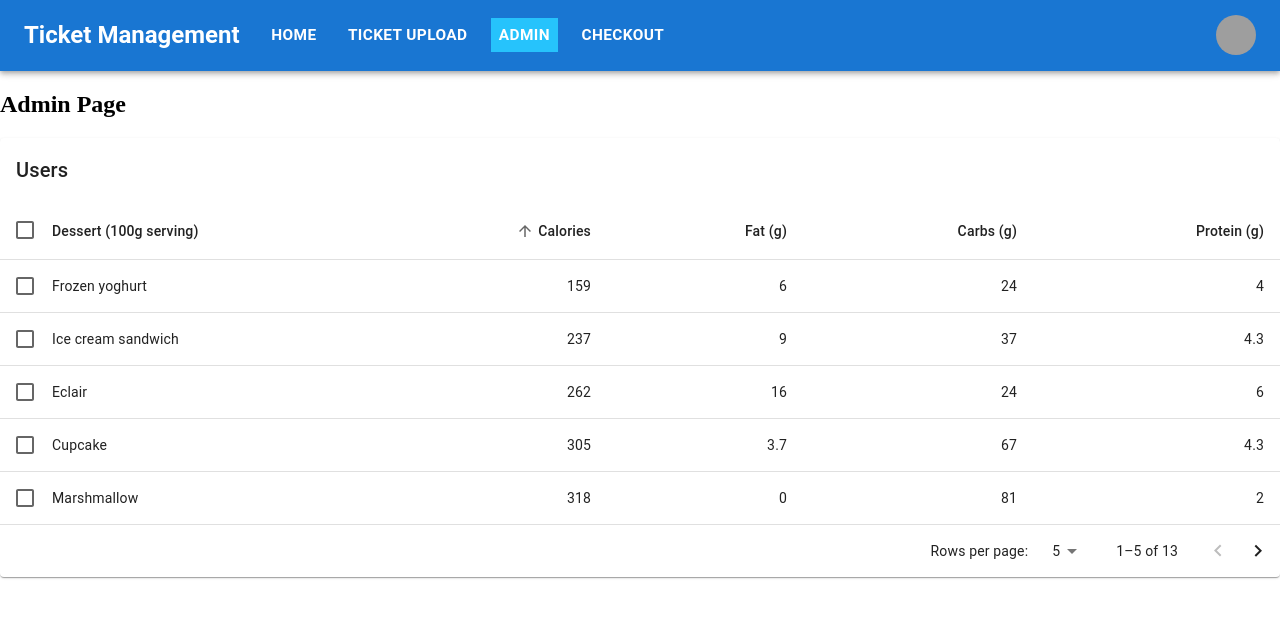
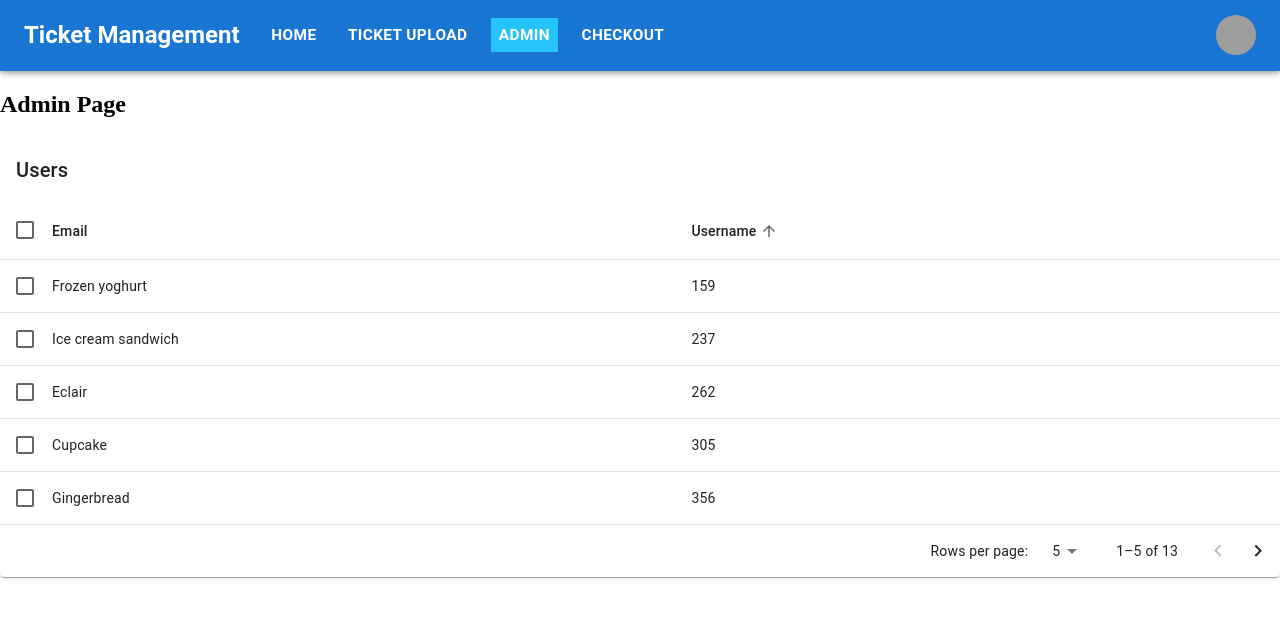
Before and after one commit to CS-4990-W24/Ticket-Management, a React (Vite) app in the folder app/: page /admin in a window 1280 px wide. Shown: the top 618 px of the page. Built offline with nearby package versions, Linux system fonts and the light colour scheme; grey boxes are pictures that could not be loaded.

Commit message:
fix: refactored attribute

```diff
--- a/app/src/components/UserTable.jsx
+++ b/app/src/components/UserTable.jsx
@@ -19,31 +19,28 @@ import {
     TablePagination,
 } from "@mui/material";
 
-function createData(id, name, calories, fat, carbs, protein) {
+function createData(id, name, calories) {
     return {
         id,
         name,
         calories,
-        fat,
-        carbs,
-        protein,
     };
 }
 
 const rows = [
-    createData(1, "Cupcake", 305, 3.7, 67, 4.3),
-    createData(2, "Donut", 452, 25.0, 51, 4.9),
-    createData(3, "Eclair", 262, 16.0, 24, 6.0),
-    createData(4, "Frozen yoghurt", 159, 6.0, 24, 4.0),
-    createData(5, "Gingerbread", 356, 16.0, 49, 3.9),
-    createData(6, "Honeycomb", 408, 3.2, 87, 6.5),
-    createData(7, "Ice cream sandwich", 237, 9.0, 37, 4.3),
-    createData(8, "Jelly Bean", 375, 0.0, 94, 0.0),
-    createData(9, "KitKat", 518, 26.0, 65, 7.0),
-    createData(10, "Lollipop", 392, 0.2, 98, 0.0),
-    createData(11, "Marshmallow", 318, 0, 81, 2.0),
-    createData(12, "Nougat", 360, 19.0, 9, 37.0),
-    createData(13, "Oreo", 437, 18.0, 63, 4.0),
+    createData(1, "Cupcake", 305),
+    createData(2, "Donut", 452),
+    createData(3, "Eclair", 262),
+    createData(4, "Frozen yoghurt", 159),
+    createData(5, "Gingerbread", 356),
+    createData(6, "Honeycomb", 408),
+    createData(7, "Ice cream sandwich", 237),
+    createData(8, "Jelly Bean", 375),
+    createData(9, "KitKat", 518),
+    createData(10, "Lollipop", 392),
+    createData(11, "Marshmallow"),
+    createData(12, "Nougat", 360),
+    createData(13, "Oreo", 437),
 ];
 
 function descendingComparator(a, b, orderBy) {
@@ -81,28 +78,11 @@ function stableSort(array, comparator) {
 const headCells = [
     {
         id: "name",
-        numeric: false,
-        label: "Dessert (100g serving)",
+        label: "Email",
     },
     {
         id: "calories",
-        numeric: true,
-        label: "Calories",
-    },
-    {
-        id: "fat",
-        numeric: true,
-        label: "Fat (g)",
-    },
-    {
-        id: "carbs",
-        numeric: true,
-        label: "Carbs (g)",
-    },
-    {
-        id: "protein",
-        numeric: true,
-        label: "Protein (g)",
+        label: "Username",
     },
 ];
 
@@ -129,15 +109,11 @@ function EnhancedTableHead({
                         }
                         checked={rowCount > 0 && numSelected === rowCount}
                         onChange={onSelectAllClick}
-                        inputProps={{
-                            "aria-label": "select all desserts",
-                        }}
                     />
                 </TableCell>
                 {headCells.map((headCell, index) => (
                     <TableCell
                         key={headCell.id}
-                        align={headCell.numeric ? "right" : "left"}
                         padding={index == 0 ? "none" : "normal"}
                         sortDirection={orderBy === headCell.id ? order : false}
                     >
@@ -155,8 +131,11 @@ function EnhancedTableHead({
     );
 }
 
-function EnhancedTableToolbar(props) {
-    const { numSelected } = props;
+function EnhancedTableToolbar({ numSelected, entriesSelected }) {
+    const handleEntryDelete = () => {
+        console.log("Deleted these entries");
+        console.log(entriesSelected);
+    };
 
     return (
         <Toolbar
@@ -194,7 +173,7 @@ function EnhancedTableToolbar(props) {
 
             {numSelected > 0 && (
                 <Tooltip title="Delete">
-                    <IconButton>
+                    <IconButton onClick={handleEntryDelete}>
                         <DeleteIcon />
                     </IconButton>
                 </Tooltip>
@@ -271,7 +250,10 @@ function UserTable() {
     return (
         <Box sx={{ width: "100%" }}>
             <Paper sx={{ width: "100%", mb: 2 }}>
-                <EnhancedTableToolbar numSelected={selected.length} />
+                <EnhancedTableToolbar
+                    numSelected={selected.length}
+                    entriesSelected={selected}
+                />
                 <TableContainer>
                     <Table
                         sx={{ minWidth: 750 }}
@@ -321,17 +303,8 @@ function UserTable() {
                                         >
                                             {row.name}
                                         </TableCell>
-                                        <TableCell align="right">
+                                        <TableCell>
                                             {row.calories}
-                                        </TableCell>
-                                        <TableCell align="right">
-                                            {row.fat}
-                                        </TableCell>
-                                        <TableCell align="right">
-                                            {row.carbs}
-                                        </TableCell>
-                                        <TableCell align="right">
-                                            {row.protein}
                                         </TableCell>
                                     </TableRow>
                                 );
```
